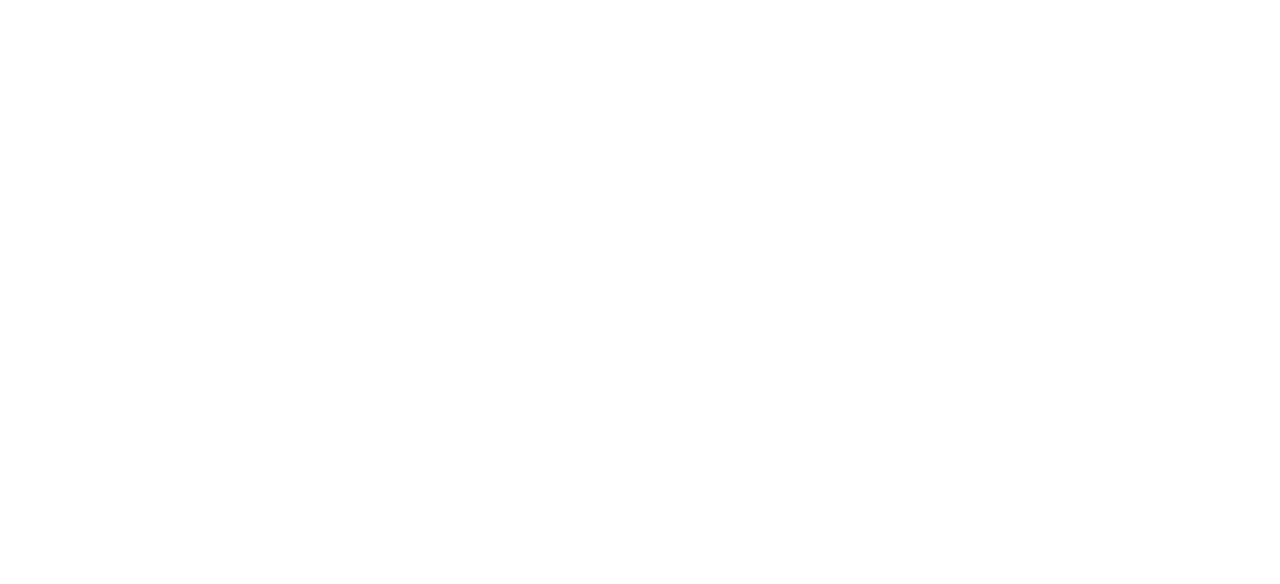
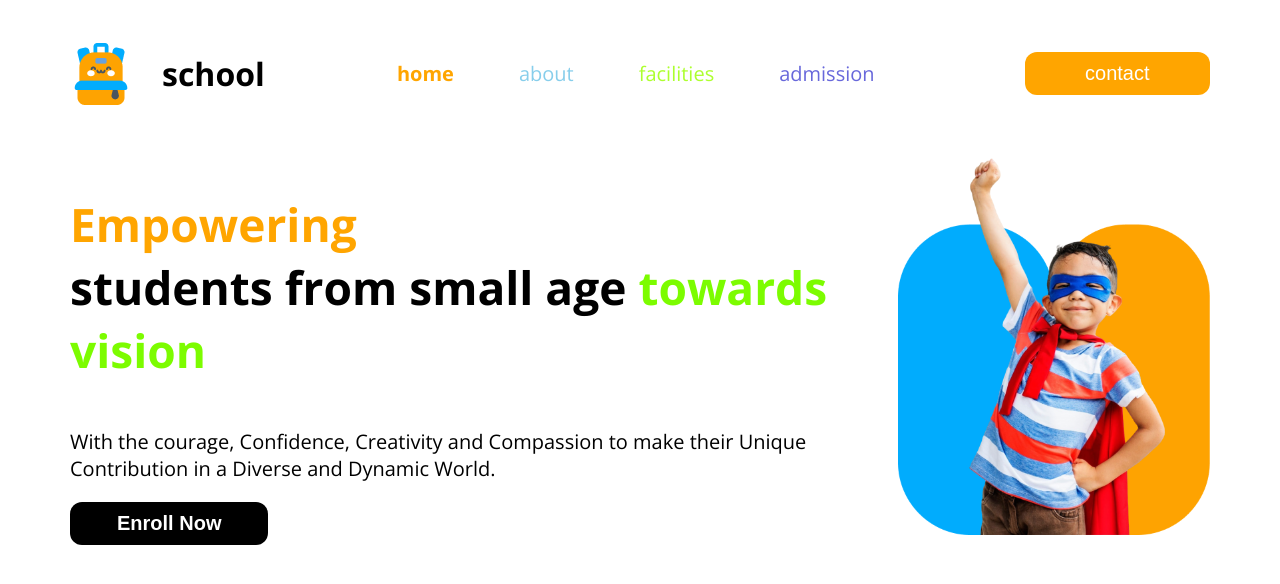
Before and after one commit to mdtarikulislam1/my-second-assignment, a plain HTML site: page index.html in a window 1280 px wide. Drawn offline with nearby package versions, Linux system fonts and the light colour scheme.

Commit message:
my second commit

```diff
--- a/index.html
+++ b/index.html
@@ -4,8 +4,44 @@
     <meta charset="UTF-8">
     <meta name="viewport" content="width=device-width, initial-scale=1.0">
     <title>child school</title>
+    <link rel="stylesheet" href="style.css">
 </head>
 <body>
+  <header>
+   <div class="parent">
+    <div class="child-1">
+        <img src="img/logo.png" alt="">
+        <h3>school</h3>
+    </div>
+    <nav class="parent-1">
+        <ul class="child-2">
+           <li><a class="link-1" href="">home</a></li>
+           <li><a class="link-2" href="">about</a></li>
+           <li><a class="link-3" href="">facilities</a></li>
+           <li><a class="link-4" href="">admission</a></li>
+        </ul>
+        <a href=""><button class="btn">contact</button></a>
+    </nav>
+   </div>
+   <!-- section -->
+  <section>
+    <div class="parent-2">
+        <div class="parent-3">
+            <h3 class="section-1"><span class="color-1 block">Empowering</span>students from small age <span class="color-2">towards vision</span></h3>
+            <p class="p">With the courage, Confidence, Creativity and Compassion to make their Unique Contribution in a Diverse and Dynamic World.</p>
+            <button class="btn-1">Enroll Now</button>
+        </div>
+        <div class="parent-4">
+            <img class="img-1" src="img/hero-kids.png" alt="">
+        </div>
+    </div>
+  </section>
+  </header>
+  <main>
 
+  </main>
+  <footer>
+
+  </footer>
 </body>
 </html>
--- /dev/null
+++ b/style.css
@@ -0,0 +1,126 @@
+@import url('https://fonts.googleapis.com/css2?family=Fira+Sans:ital,wght@0,100;0,200;0,300;0,400;0,500;0,600;0,700;0,800;0,900;1,100;1,200;1,300;1,400;1,500;1,600;1,700;1,800;1,900&family=Merriweather:ital,wght@0,300;0,400;0,700;0,900;1,300;1,400;1,700;1,900&family=Open+Sans:ital,wght@0,300..800;1,300..800&family=Quicksand:wght@300..700&family=Work+Sans:ital,wght@0,100..900;1,100..900&display=swap');
+
+body{
+    font-family: "Open Sans", serif;
+}
+
+main{
+    background-image: url(img/bg.png);
+}
+/* header navication style */
+.parent{
+    display: flex;
+    justify-content: space-between;
+    margin: 20px auto;
+    max-width: 1140px;
+}
+.child-1{
+    display: flex;
+    gap: 30px;
+    align-items: center;
+}
+.child-2{
+    display: flex;
+    list-style: none;
+    gap: 65px;
+}
+.parent-1{
+    display: flex;
+    align-items: center;
+    gap: 150px;
+}
+.btn{
+    background-color: orange;
+    color: white;
+    padding: 10px 60.5px;
+    font-weight: 500;
+    font-size: 1.25rem;
+    border: none;
+    border-radius: 12px;
+}
+.link-1{
+    font-weight: bold;
+    font-size: 20px;
+    text-decoration: none;
+    color: orange;
+}
+.link-2{
+    font-weight: 400;
+    font-size: 20px;
+    text-decoration: none;
+    color: skyblue;
+}
+.link-3{
+    font-weight: 400;
+    font-size: 20px;
+    text-decoration: none;
+    color: greenyellow;
+}
+.link-4{
+    font-weight: 400;
+    font-size: 20px;
+    text-decoration: none;
+    color: rgb(104, 104, 219);
+}
+.child-1>h3{
+    font-weight: bold;
+    font-size: 2rem;
+}
+.child-1>img{
+    width: 62px;
+    height: 62px;
+}
+/* section area */
+.section-1{
+    font-weight: bold;
+    font-size: 2.88rem;
+}
+.parent-2{
+    display: flex;
+    align-items: center;
+    max-width: 1140px;
+    gap: 50px;
+    margin: 0px auto;
+}
+.block{
+    display: block;
+}
+.img-1{
+    width: 100%;
+}
+.p{
+    font-weight: 400;
+    font-size: 1.25rem;
+}
+
+/* shared style */
+.color-1{
+    color: orange;
+}
+.color-2{
+    color: lawngreen;
+}
+.btn-1{
+    color: white;
+    background-color: black;
+    border: none;
+    padding: 10px 47px;
+    font-weight: bold;
+    font-size: 1.25rem;
+    border-radius: 12px;
+}
+/* responsiv */
+@media screen and (max-width: 476px) {
+    /* header responsiv */
+    .parent-1, .child-1>h3{
+        display: none;
+    }
+    .parent-2{
+        flex-direction: column;
+    }
+    .parent-3{
+        order: 2;
+    }
+
+
+}
```
Also changed, not shown: img/menu.png (added).
